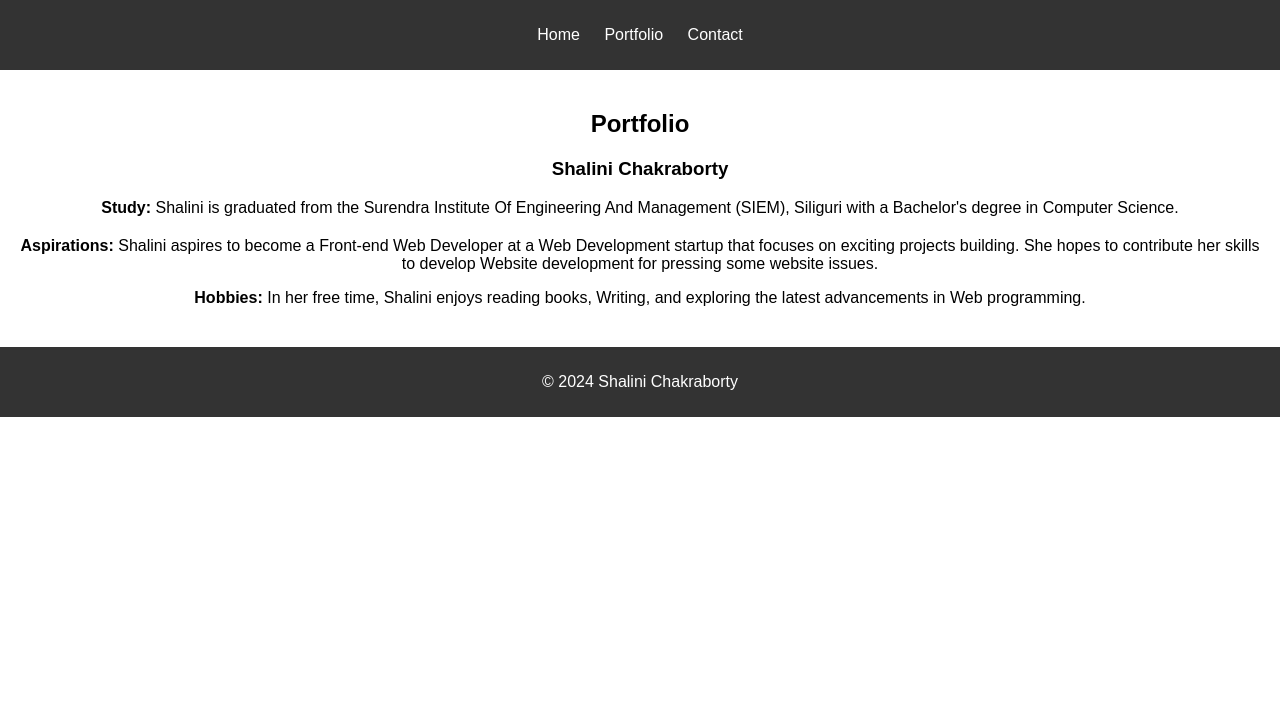
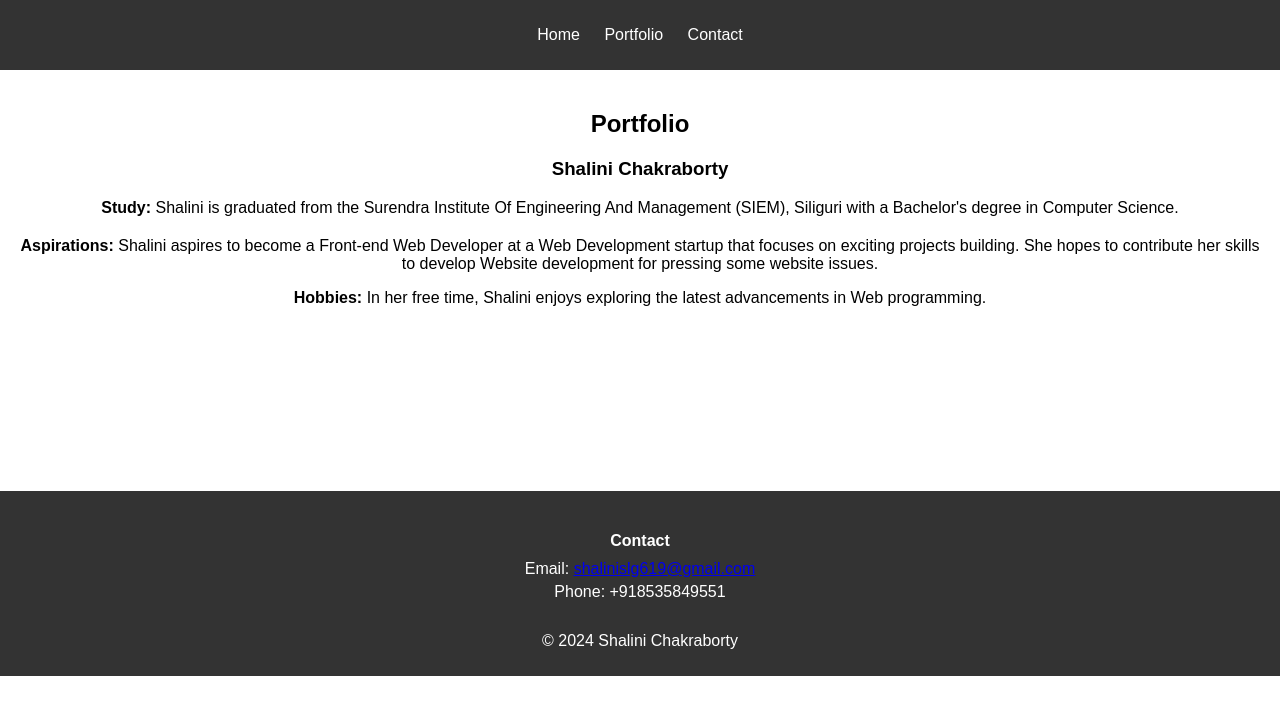
Before and after one commit to ChakrabortyShalini/Personal-Portfolio-, a plain HTML site: page index.html in a window 1280 px wide. Drawn offline with Linux system fonts and the light colour scheme.

Commit message:
Update the files

```diff
--- a/index.html
+++ b/index.html
@@ -4,7 +4,7 @@
 <head>
     <meta charset="UTF-8">
     <meta name="viewport" content="width=device-width, initial-scale=1.0">
-    <title>Shalini Chakraborty's Portfolio -</title>
+    <title>Shalini Chakraborty's Portfolio</title>
     <link rel="stylesheet" href="styles.css">
 </head>
 <body>
@@ -28,7 +28,7 @@
                     <p><b>Aspirations:</b>
                         Shalini aspires to become a Front-end Web Developer at a Web Development startup that focuses on exciting projects building. She hopes to contribute her skills to develop Website development for pressing some website issues.</p>
                     <p><b>Hobbies:</b>
-                        In her free time, Shalini enjoys reading books, Writing, and exploring the latest advancements in Web programming.</p>
+                        In her free time, Shalini enjoys exploring the latest advancements in Web programming.</p>
                 </div>
             </div>
             <div class="project-card">
@@ -37,7 +37,15 @@
             </div>
         </div>
     </main>
+    <br><br><br><br><br><br><br><br>
     <footer>
+        <div class="footer-content">
+            <div class="contact-info">
+                <h4>Contact</h4>
+                <p>Email: <a href="mailto:shalinislg619@gmail.com">shalinislg619@gmail.com</a></p>
+                <p>Phone: +918535849551</p>
+            </div>
+        </div>
         <p>&copy; 2024 Shalini Chakraborty</p>
     </footer>
 </body>
--- a/styles.css
+++ b/styles.css
@@ -108,10 +108,42 @@ h2 {
 #clear-search:hover {
     background-color: #555;
 }
+/* Footer styles */
+footer {
+    background-color: #333;
+    color: #fff;
+    padding: 20px;
+    text-align: center;
+}
+
+.footer-content {
+    display: flex;
+    justify-content: space-around;
+    align-items: center;
+    flex-wrap: wrap;
+}
+
+.contact-info, .social-media {
+    margin: 10px 0;
+}
+
+.contact-info h4, .social-media h4 {
+    margin-bottom: 10px;
+}
+
+.contact-info p, .social-media a {
+    margin: 5px 0;
+    color: #fff;
+    text-decoration: none;
+}
+
+.social-media a:hover {
+    text-decoration: underline;
+}
 
 footer {
     background-color: #333;
-    color: white;
+    color: b;
     text-align: center;
     padding: 10px 0;
     flex-shrink: 0;
```
Also changed, not shown: portfolio.html (+2 -1 lines).
